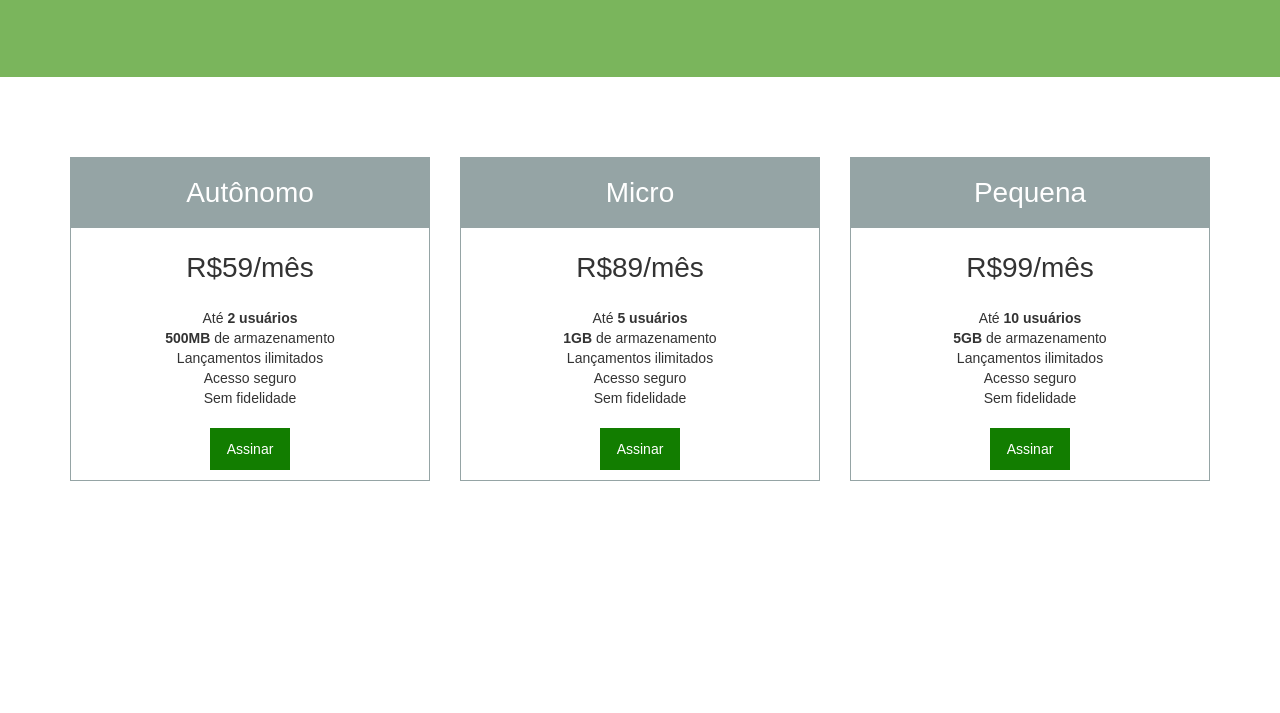
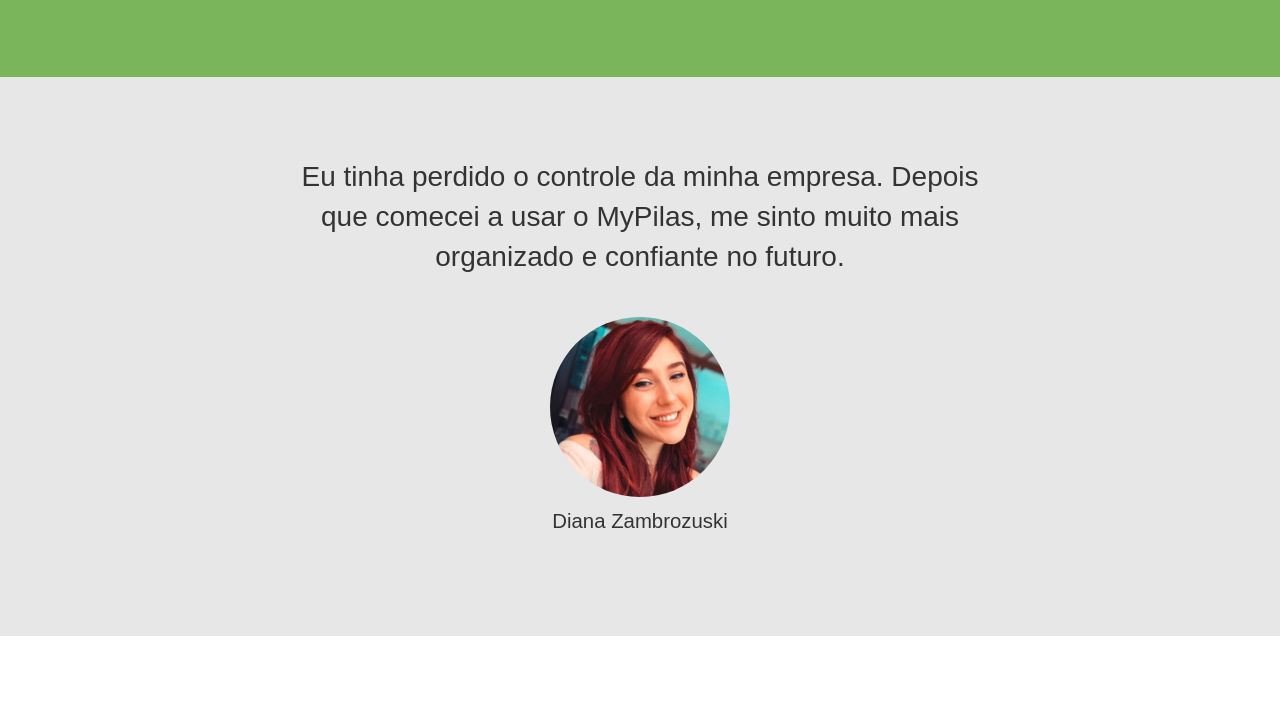
Before and after one commit to GumaBch/curso-html5-css3-bem, a plain HTML site: page index.html in a window 1280 px wide. Shown: the part 495-1208 px from the top of the page. Before the commit the page ends 1056 px from the top, so only its background shows below. Drawn offline with Linux system fonts and the light colour scheme.

Commit message:
Adicionando depoimento

```diff
--- a/css/componentes.css
+++ b/css/componentes.css
@@ -121,3 +121,42 @@
         font-size: 2.2rem;
     }
 }
+
+/*-------------------*\
+ * DEPOIMENTO
+\*-------------------*/
+.depoimento {
+    font-size: 2.2rem;
+}
+
+@media(min-width: 992px) {
+    .depoimento {
+        padding-left: 15%;
+        padding-right: 15%;
+
+        font-size: 2.8rem;
+    }
+}
+
+.depoimento > blockquote {
+    margin: 0;
+    padding: 0 60px;
+
+    text-align: center;
+    font-size: 1em;
+}
+
+.depoimento__autor {
+    margin-top: 40px;
+
+    text-align: center;
+    font-size: .7272em;
+}
+
+.depoimento__autor > img {
+    border-radius: 50%;
+}
+
+.depoimento__autor > p {
+    margin-top: 10px;
+}
--- a/css/layout.css
+++ b/css/layout.css
@@ -16,3 +16,9 @@
 
     background-color: #7ab55c;
 }
+
+.layout-depoimento {
+    padding: 80px 0;
+
+    background-color: #e7e7e7;
+}
--- a/index.html
+++ b/index.html
@@ -20,7 +20,7 @@
         </div>
     </header>
 
-    <header class="layout-chamada">
+    <section class="layout-chamada">
         <div class="container">
 
             <div class="chamada">
@@ -33,7 +33,25 @@
             </div>
 
         </div>
-    </header>
+    </section>
+
+    <div class="layout-depoimento">
+        <div class="container">
+
+            <div class="depoimento">
+                <blockquote>
+                    Eu tinha perdido o controle da minha empresa.
+                    Depois que comecei a usar o MyPilas, me sinto muito mais organizado e confiante no futuro.
+                </blockquote>
+
+                <div class="depoimento__autor">
+                    <img src="imagens/foto-autor.jpg" alt="Diana Zambrozuski" width="180" height="180">
+                    <p>Diana Zambrozuski</p>
+                </div>
+            </div>
+
+        </div>
+    </div>
 
     <div id="planos" class="layout-planos">
         <div class="container">
```
Also changed, not shown: imagens/foto-autor.jpg (added).
